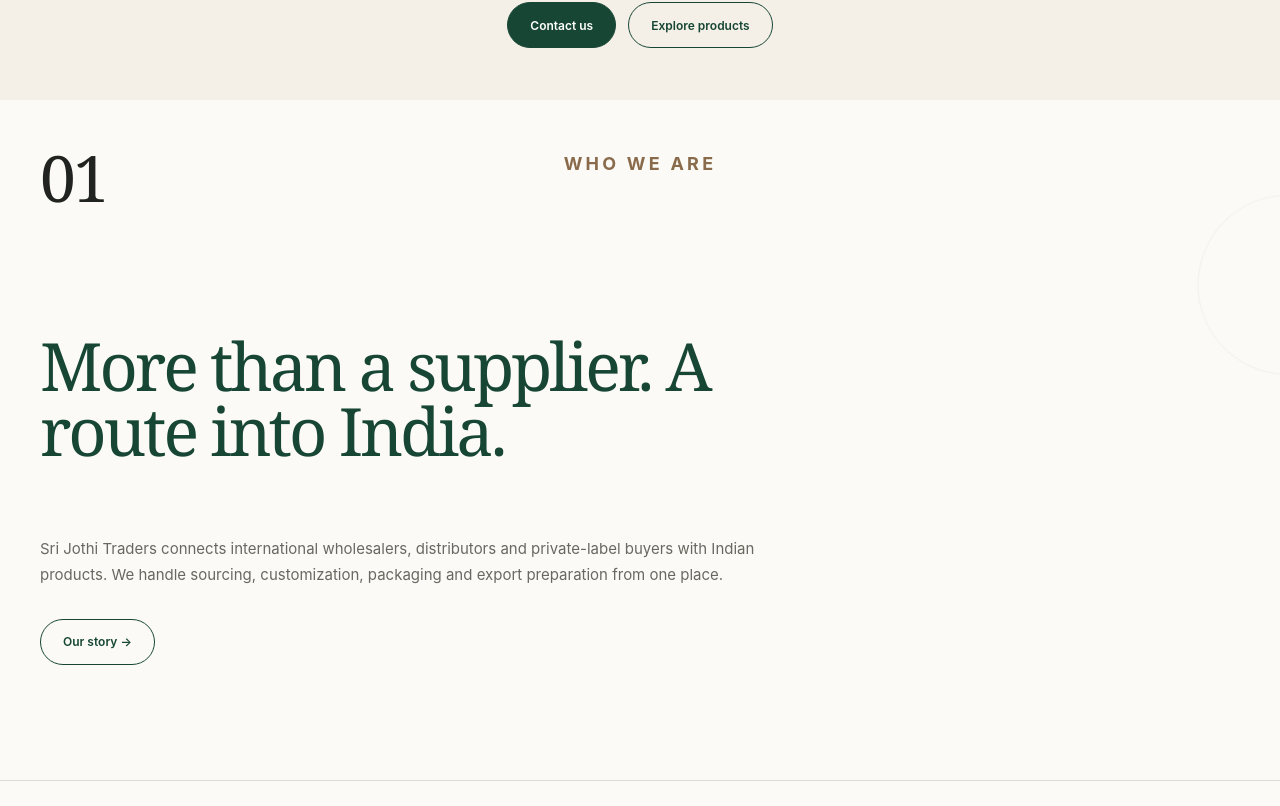
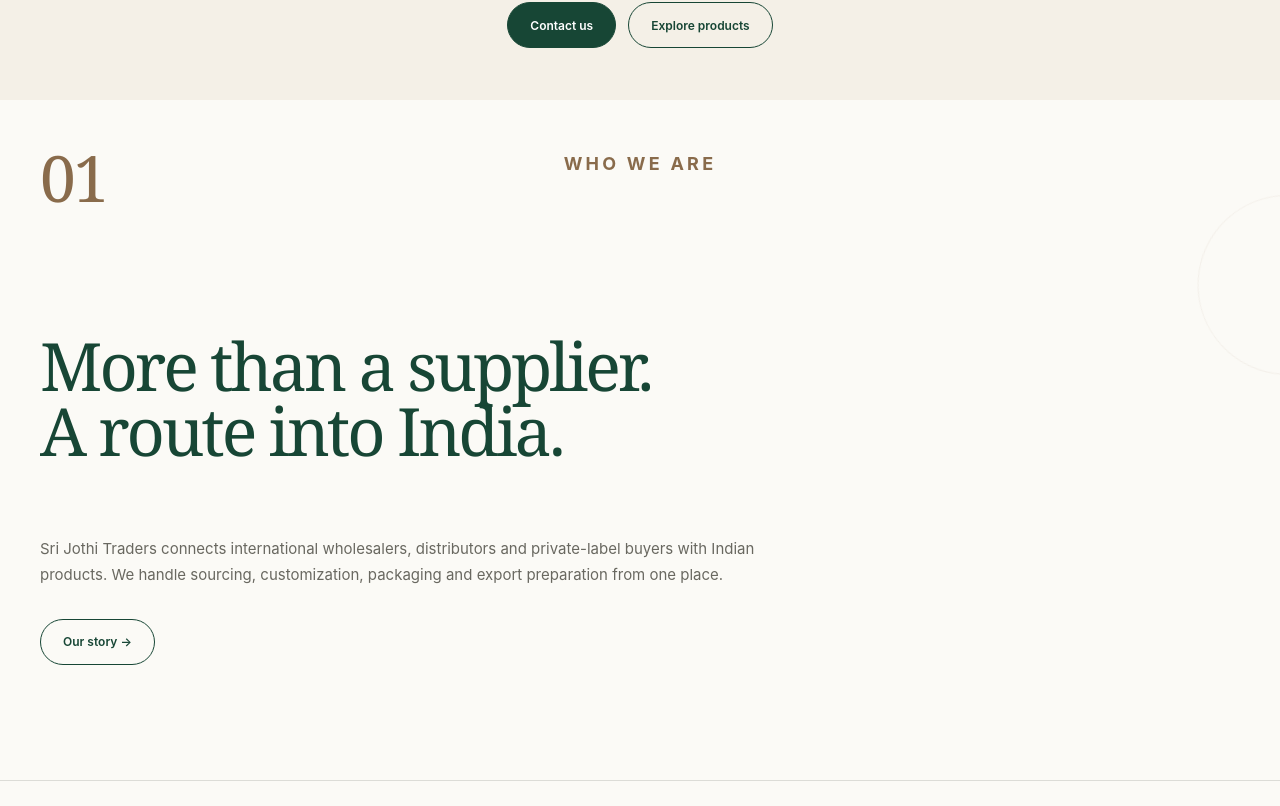
Before and after one commit to Lokesh-5618/sri-jothi-site, a React (Vite) app: page / in a window 1280 px wide. Shown: the part 948-1754 px from the top of the page. Built offline with nearby package versions, Linux system fonts and the light colour scheme.

Commit message:
Refactor CSS variables and media queries for sections

```diff
--- a/src/index.css
+++ b/src/index.css
@@ -3012,3 +3012,79 @@ html, body {
     margin-top: 42px;
   }
 }
+
+
+/* ============================================================
+   UNIFIED SECTION HEADERS (01–08)  — KEEP THIS BLOCK LAST
+   Every homepage section uses the same pattern:
+   number (left) · eyebrow (centre) · heading underneath.
+   Size, gap and colour come from the variables below, so
+   sections 04 (private label) and 06 (contact) can no longer
+   drift away from the others.
+   ============================================================ */
+
+:root {
+  --hs-size: clamp(42px, 5.2vw, 76px);   /* heading size  */
+  --hs-gap: clamp(110px, 10vw, 145px);   /* number → heading gap */
+}
+@media (max-width: 768px) { :root { --hs-size: clamp(36px, 10vw, 60px); --hs-gap: 48px; } }
+@media (max-width: 640px) { :root { --hs-size: clamp(32px, 9vw, 52px); } }
+@media (max-width: 480px) { :root { --hs-gap: 42px; } }
+@media (max-width: 390px) { :root { --hs-size: clamp(28px, 8vw, 42px); } }
+
+/* number: brown on light sections, lime on dark ones */
+.home-section-head > .section-number { color: var(--brown); }
+.dark-section .home-section-head > .section-number,
+.contact-section .home-section-head > .section-number { color: var(--lime); }
+
+/* eyebrow: lime on dark sections, brown on light ones */
+.home-section-head > .eyebrow { color: var(--brown); }
+.dark-section .home-section-head > .eyebrow,
+.contact-section .home-section-head > .eyebrow { color: var(--lime); }
+
+/* heading: identical size, gap and width everywhere */
+.home-section-head > .display {
+  width: min(100%, 1100px);
+  max-width: none;
+  margin: var(--hs-gap) 0 0;
+  font-size: var(--hs-size);
+  line-height: .98;
+  letter-spacing: -.045em;
+}
+.home-section-head > .display > span { display: block; }
+
+/* heading colour per background */
+.dark-section .home-section-head > .display,
+.contact-section .home-section-head > .display { color: #fff; }
+.contact-section .home-section-head > .display em { font-style: normal; color: var(--lime); }
+.statement .home-section-head > .display .accent { color: var(--brown); }
+
+/* 04 Private label: same spacing as other light sections */
+.statement {
+  padding-top: var(--space-section);
+  padding-bottom: var(--space-section);
+}
+@media (max-width: 768px) { .statement { padding-top: clamp(60px, 8vw, 90px); padding-bottom: clamp(60px, 8vw, 90px); } }
+@media (max-width: 640px) { .statement { padding-top: 60px; padding-bottom: 60px; } }
+
+.statement .body-copy {
+  width: auto;
+  max-width: 650px;
+  margin: 0;
+  font-size: 15px;
+  line-height: 1.78;
+  color: #696860;
+}
+.statement .btn { margin-top: 30px !important; }
+@media (max-width: 768px) { .statement .body-copy { font-size: 14px; } }
+
+/* 06 Contact: row sits under the shared header */
+.contact-section .contact-row { margin-top: 0; }
+.contact-section .home-section-head { margin-bottom: clamp(40px, 5vw, 56px); }
+@media (max-width: 768px) { .contact-section .contact-row { margin-top: 0; } }
+
+/* 01 Intro: body copy sits directly under the header */
+.intro .body-copy { margin-top: 0; }
+
+/* 08 Why: header has the same bottom spacing as the rest */
+.why .home-section-head { margin-bottom: clamp(48px, 6vw, 72px); }
```
